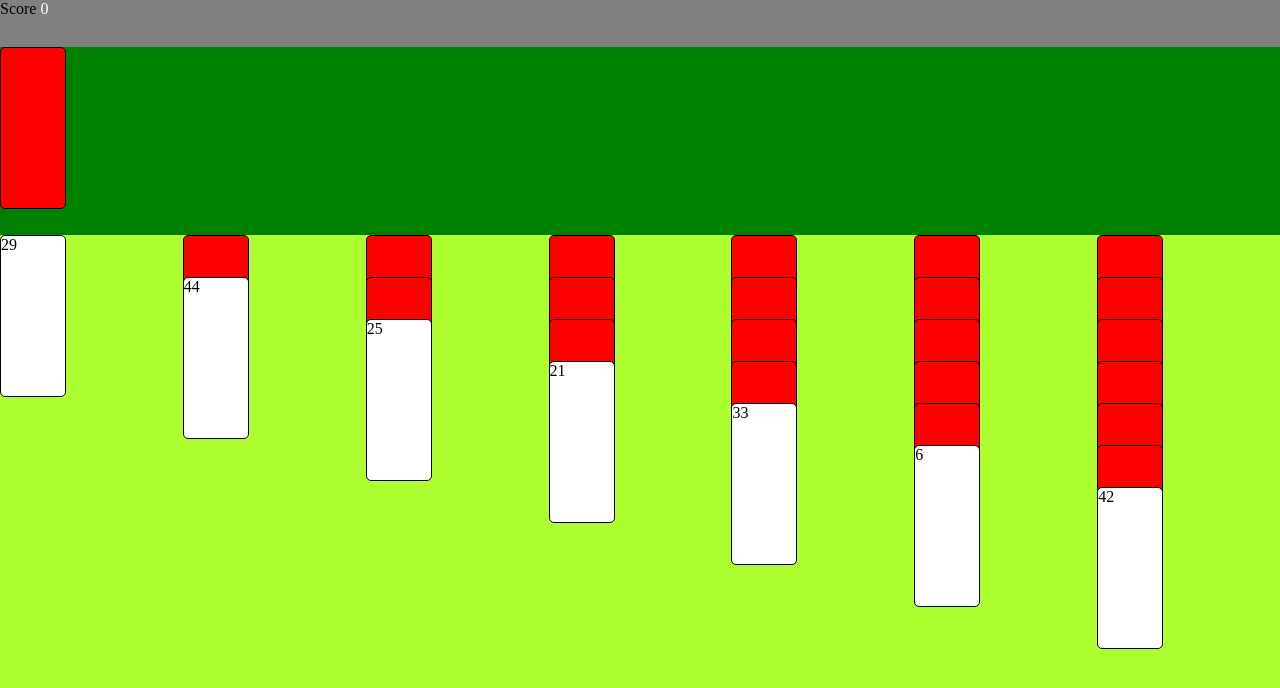
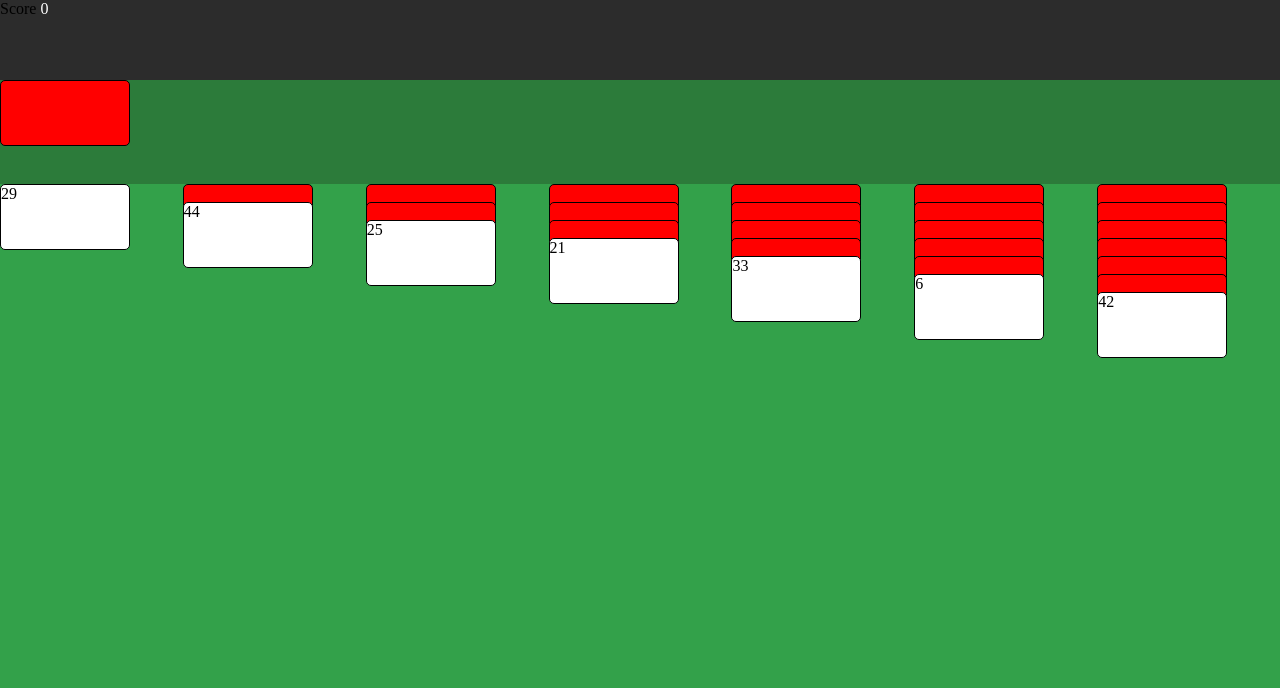
Before and after one commit to skwirl42/klondike, an Angular app: page / in a window 1280 px wide. Shown: the top 688 px of the page. Built offline with nearby package versions, Linux system fonts and the light colour scheme.

Commit message:
Update card color and size

```diff
--- a/src/app/card/card.component.css
+++ b/src/app/card/card.component.css
@@ -1,6 +1,6 @@
 :host {
-  height: 20vh;
-  width: 5vw;
+  height: 8vh;
+  width: 10vw;
   border-radius: 5px;
   background: white;
   display: block;
--- a/src/app/game-content/game-content.component.css
+++ b/src/app/game-content/game-content.component.css
@@ -1,6 +1,6 @@
 :host {
-  background: greenyellow;
-  flex: 12;
+  background: #33a14a;
+  flex: 77;
 }
 
 .columns {
@@ -15,7 +15,7 @@
 }
 
 .column>app-card {
-  margin-top: -15vh;
+  margin-top: -6vh;
 }
 
 .column>app-card:first-child {
--- a/src/app/game-infos/game-infos.component.css
+++ b/src/app/game-infos/game-infos.component.css
@@ -1,6 +1,6 @@
 :host {
-  background: grey;
-  flex: 1;
+  background: #2c2c2c;
+  flex: 10;
 }
 
 #score {
--- a/src/app/game-top-row/game-top-row.component.css
+++ b/src/app/game-top-row/game-top-row.component.css
@@ -1,4 +1,4 @@
 :host {
-  background: green;
-  flex: 4;
+  background: #2c7b3a;
+  flex: 13;
 }
```
